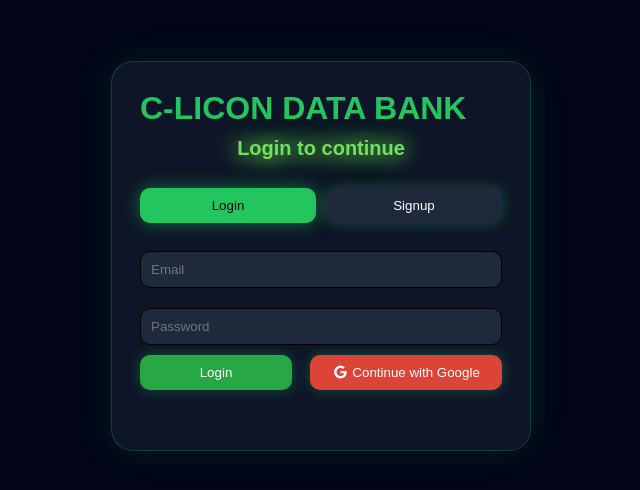
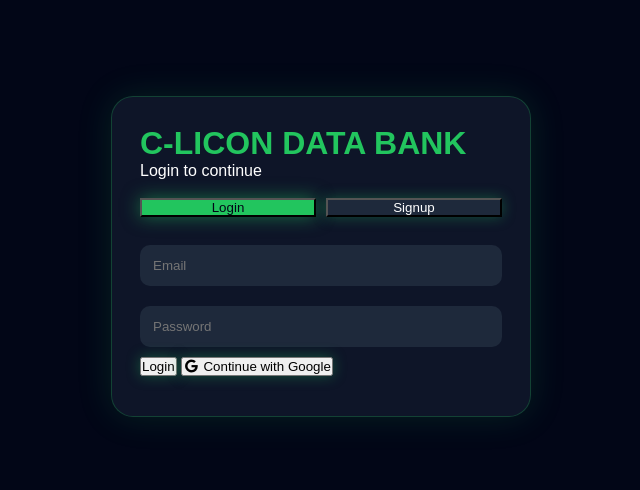
Before and after one commit to cmdtoxic12/Datamart-Store-Front, a plain HTML site: page login.html in a window 1280 px wide. Shown: the part 144-634 px from the top of the page, without its empty margins (319-959 px from the left). Drawn offline with Linux system fonts and the light colour scheme; no server answers.

Commit message:
Update login.html

```diff
--- a/login.html
+++ b/login.html
@@ -14,95 +14,6 @@
     <link rel="stylesheet" href="style.css" />
   </head>
   <body class="auth-body">
-    <style>
-      @keyframes glow {
-        from {
-          text-shadow: 0 0 10px #6fe458;
-        }
-        to {
-          text-shadow:
-            0 0 20px #6fe458,
-            0 0 30px #6fe458;
-        }
-      }
-
-      button {
-        background-color: #007bff;
-        color: white;
-        border: none;
-        border-radius: 10px;
-        padding: 10px 20px;
-        cursor: pointer;
-        display: inline-block;
-      }
-
-      button:hover {
-        background-color: #0056b3;
-      }
-
-      p {
-        color: #6fe458;
-        font-size: 20px;
-        font-weight: bold;
-        padding: 10px 0;
-        text-align: center;
-        text-shadow: 0 0 10px #6fe458;
-        animation: glow 1.5s infinite alternate;
-      }
-
-      input {
-        width: 100%;
-        padding: 10px;
-        margin: 10px 0;
-        border: 1px solid black;
-        border-radius: 10px;
-        transition: all 0.3s ease;
-        cursor: pointer;
-      }
-
-      input:focus {
-        outline: none;
-        border-color: #6fe458;
-        box-shadow: 0 0 5px #6fe458;
-      }
-
-      input:hover {
-        border-color: #6fe458;
-        box-shadow: 0 0 5px #6fe458;
-        background-color: rgba(111, 228, 88, 0.1);
-      }
-
-      #toastBox {
-        position: fixed;
-        bottom: 20px;
-        left: 50%;
-        transform: translateX(-50%);
-        z-index: 1000;
-      }
-
-      #authActionBtn {
-        background-color: #28a745;
-        width: 42%;
-        margin-right: 10px;
-      }
-
-      #authActionBtn:hover {
-        background-color: #218838;
-        box-shadow: 0 0 10px #0fb30a;
-      }
-
-      #googleLoginBtn {
-        background-color: #db4437;
-        width: 53%;
-        margin-left: 3.5px;
-      }
-
-      #googleLoginBtn:hover {
-        background-color: #c23321;
-        box-shadow: 0 0 10px #0fb30a;
-      }
-    </style>
-
     <div class="auth-card">
       <h1>C-LICON DATA BANK</h1>
       <p id="authSubtitle">Login to continue</p>
```
